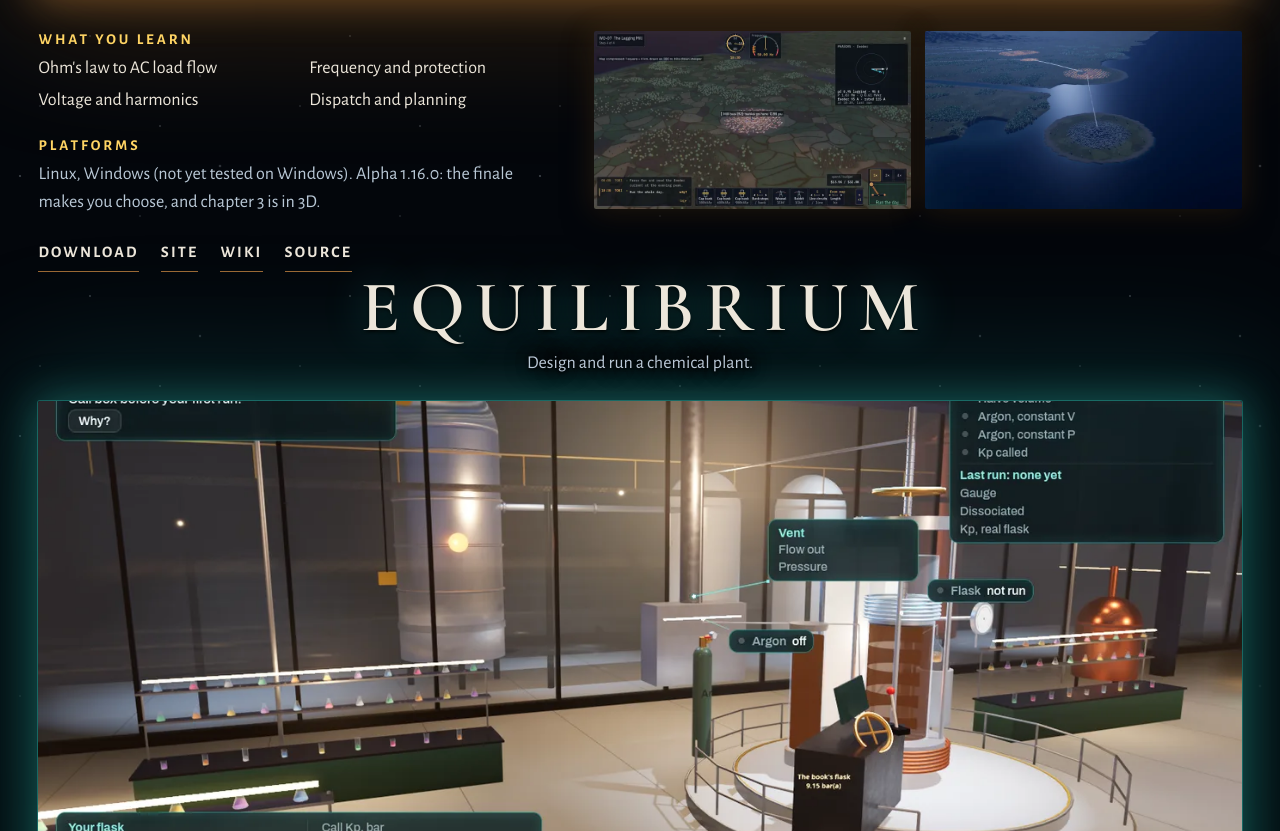
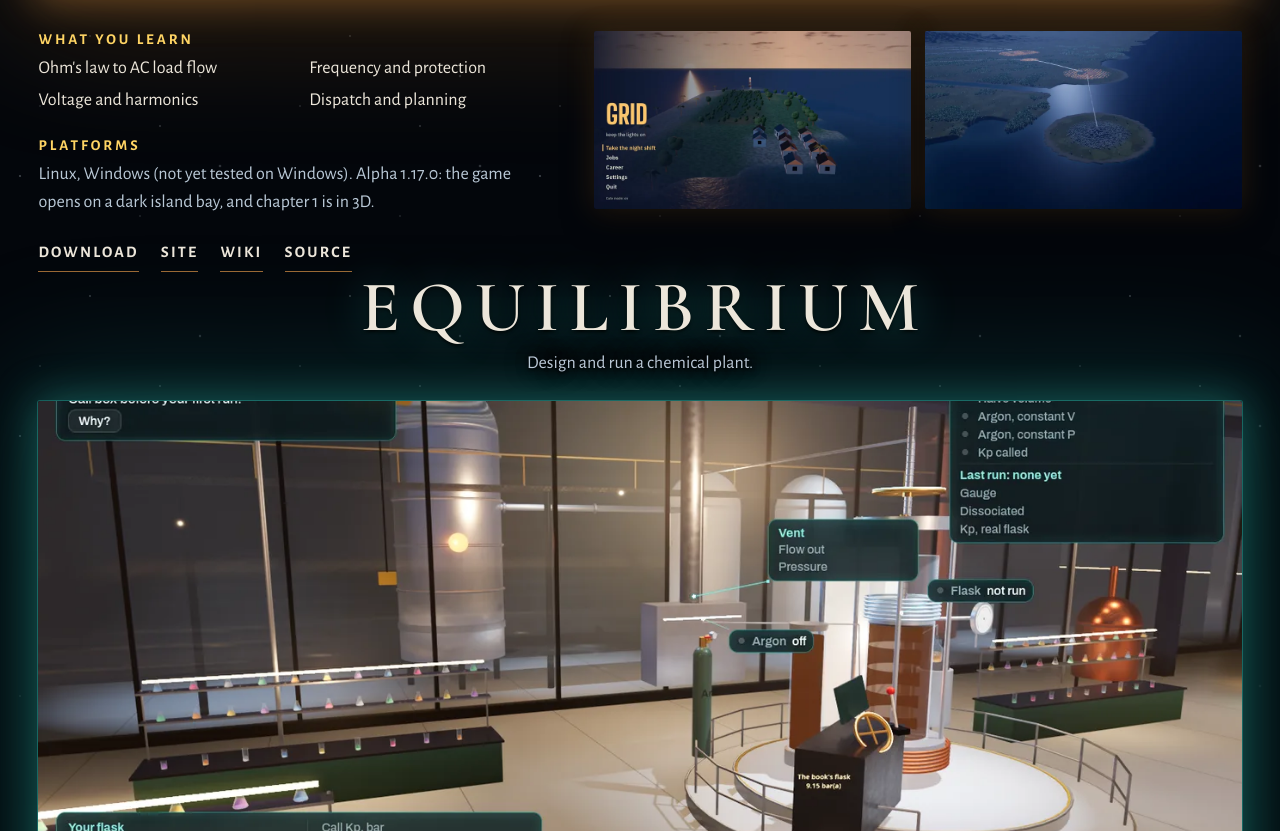
Before and after one commit to blackmetaltech/site, a plain HTML site: page index.html in a window 1280 px wide. Shown: the part 3514-4345 px from the top of the page. Drawn offline with nearby package versions, Linux system fonts and the light colour scheme.

Commit message:
GRID card: 1.17.0, the title bay
Co-Authored-By: Claude Opus 5.5 <noreply@anthropic.com>
Claude-Session: https://claude.ai/code/session_01LLtMdbo6QrqLGE18L1gpTt

```diff
--- a/index.html
+++ b/index.html
@@ -86,17 +86,17 @@
   <article class="game grid" id="grid">
     <h2 class="name">Grid</h2>
     <p class="pitch">Build a power grid. Keep the lights on.</p>
-    <a class="shot main" href="https://grid.blackmetal.tech/" target="_blank" rel="noopener" aria-label="Open the GRID site in a new tab"><img src="assets/shots/grid-street-3d.webp" width="1400" height="623" loading="lazy" alt="GRID 1.16: a town at street level at dusk with lit windows"></a>
+    <a class="shot main" href="https://grid.blackmetal.tech/" target="_blank" rel="noopener" aria-label="Open the GRID site in a new tab"><img src="assets/shots/grid-street-3d.webp" width="1400" height="623" loading="lazy" alt="GRID 1.17: a town at street level at dusk with lit windows"></a>
     <div class="below">
       <div class="facts">
         <h3>What you learn</h3>
         <ul class="learn"><li>Ohm's law to AC load flow</li><li>Voltage and harmonics</li><li>Frequency and protection</li><li>Dispatch and planning</li></ul>
         <h3>Platforms</h3>
-        <p class="plat">Linux, Windows (not yet tested on Windows). Alpha 1.16.0: the finale makes you choose, and chapter 3 is in 3D.</p>
+        <p class="plat">Linux, Windows (not yet tested on Windows). Alpha 1.17.0: the game opens on a dark island bay, and chapter 1 is in 3D.</p>
         <p class="links"><a href="https://github.com/blackmetaltech/grid/releases/latest">Download</a><a href="https://grid.blackmetal.tech/">Site</a><a href="https://grid.blackmetal.tech/wiki/">Wiki</a><a href="https://github.com/blackmetaltech/grid">Source</a></p>
       </div>
       <div class="more">
-        <a class="shot" href="https://grid.blackmetal.tech/" target="_blank" rel="noopener" aria-label="Open the GRID site in a new tab"><img src="assets/shots/grid-mill-3d.webp" width="800" height="450" loading="lazy" alt="Chapter 3 in 3D: the mill town lit at 18:30 beside the phasor card"></a>
+        <a class="shot" href="https://grid.blackmetal.tech/" target="_blank" rel="noopener" aria-label="Open the GRID site in a new tab"><img src="assets/shots/grid-bay-3d.webp" width="800" height="450" loading="lazy" alt="The title: the island bay at dusk, the lighthouse lit and the hamlet dark, waiting for its first lamp"></a>
         <a class="shot" href="https://grid.blackmetal.tech/" target="_blank" rel="noopener" aria-label="Open the GRID site in a new tab"><img src="assets/shots/grid-blackout-3d.webp" width="800" height="450" loading="lazy" alt="Lightning has taken the island's only feeder: the island is dark beside the lit harbour"></a>
       </div>
     </div>
```
Also changed, not shown: assets/shots/grid-bay-3d.webp (added).
